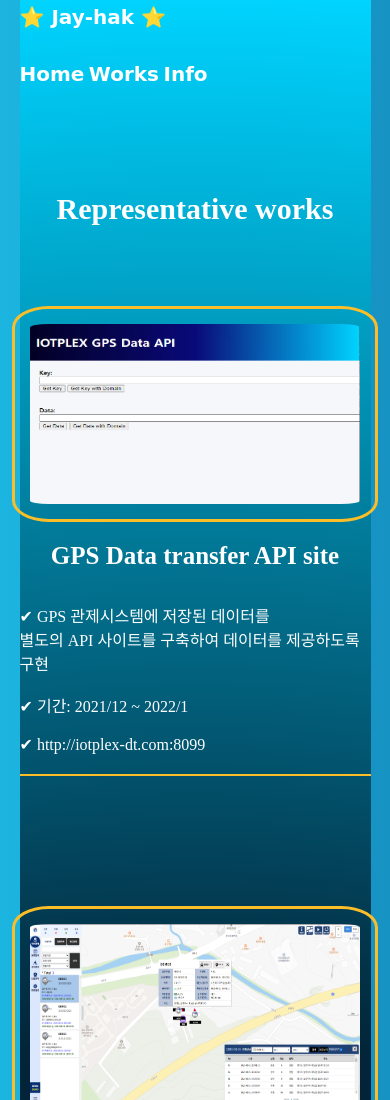
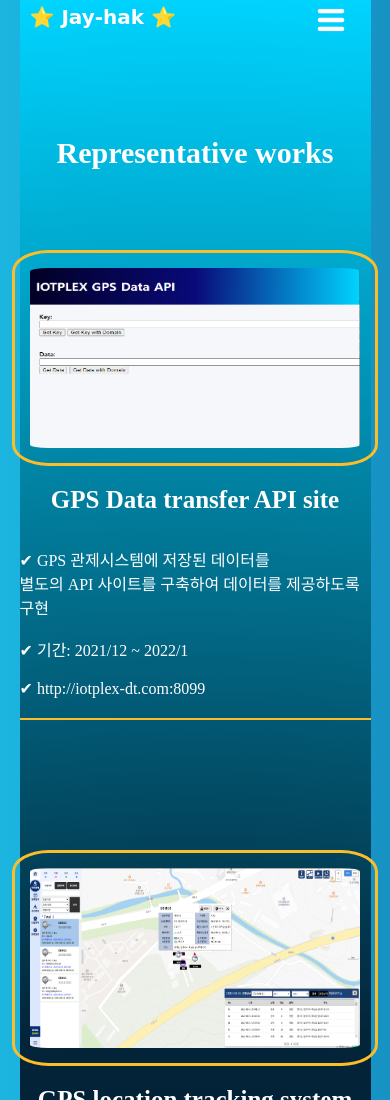
Before and after one commit to garamblue/portfolio_website, a plain HTML site: page works.html in a window 390 px wide. Shown: the top 1100 px of the page. Drawn offline with nearby package versions, Linux system fonts and the light colour scheme; a web font is replaced by a local one.

Commit message:
menu btn change

```diff
--- a/myPortPolioStyle.css
+++ b/myPortPolioStyle.css
@@ -138,6 +138,8 @@ body {
   display: flex;
   justify-content: space-between;
   font-family: 'Montserrat', sans-serif;
+  position: sticky;
+  top: 0;
 }
 
 ul {
@@ -544,7 +546,7 @@ a[title="flaticon"]:hover {
   /* logo */
   .logo {
     font-size: 20px;
-    padding-left: 0;
+    padding-left: 10px;
     margin-top: 5px;
   }
 
@@ -571,6 +573,7 @@ a[title="flaticon"]:hover {
 
   .menuBtnLink {
     display: block;
+    right: 20px;
   }
 
   .menuBtn {
--- a/works.html
+++ b/works.html
@@ -24,11 +24,16 @@
         <a href="index.html" class="aLogo">
           <h1 class="logo">⭐ Jay-hak ⭐</h1>
         </a>
-        <ul>
-          <li><a href="index.html">Home</a></li>
-          <li><a href="works.html">Works</a></li>
-          <li><a href="info.html">Info</a></li>
+
+        <ul class="menuList">
+          <li><a class="highlight type1" href="index.html">Home</a></li>
+          <li><a class="highlight type1" href="works.html">Works</a></li>
+          <li><a class="highlight type1" href="info.html">Info</a></li>
         </ul>
+
+        <a href="#" class="menuBtnLink">
+          <img class="menuBtn" src="img/ham_white.png"></img>
+        </a>
       </nav>
       <!-- Logo & Menus e-->
 
```
Also changed, not shown: index.html (+1 -2 lines), info.html (+15 -10 lines).
